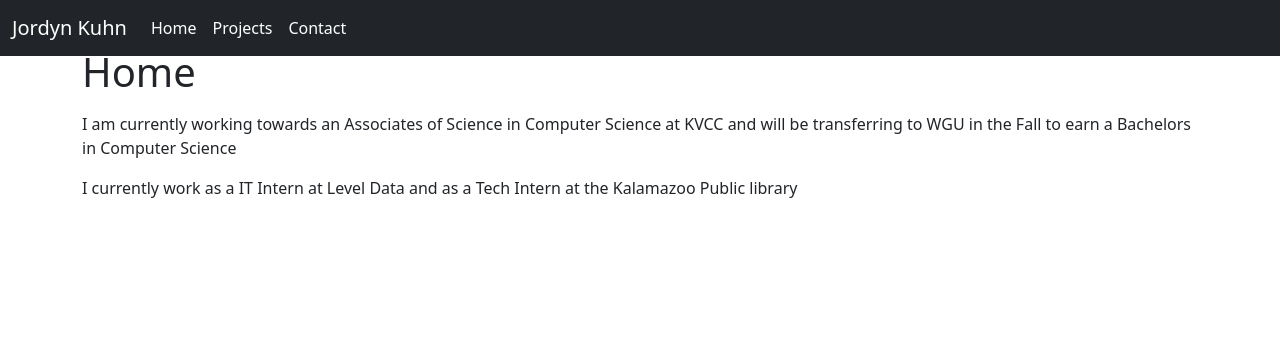
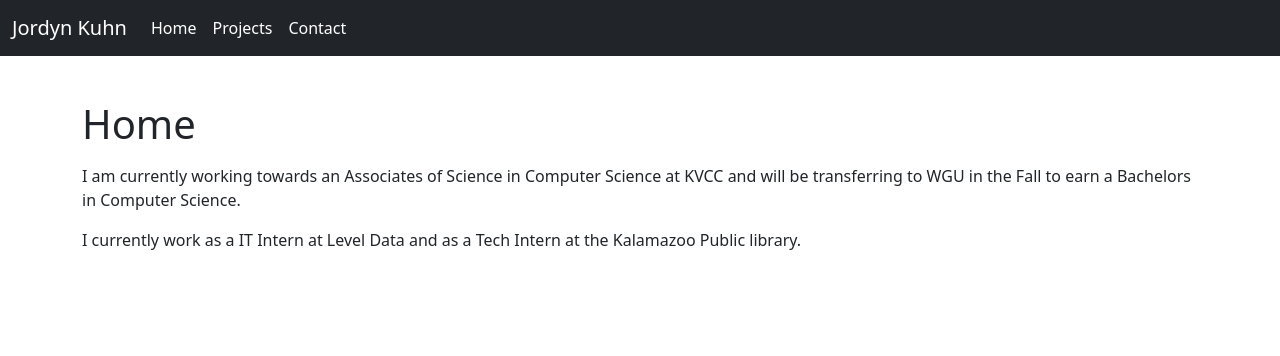
Before and after one commit to NonExistent1/django-portfolio, a Django app: page / in a window 1280 px wide. Shown: the top 356 px of the page. Run offline with Django 4.2, Linux system fonts and the light colour scheme; some libraries are stand-ins or nearby versions.

Commit message:
Fix content on pages. Add more spacing at the top of the content.

```diff
--- a/templates/base.html
+++ b/templates/base.html
@@ -13,11 +13,6 @@ CIS 218 Web Application Programming
 
     <link rel="canonical" href="https://getbootstrap.com/docs/5.2/examples/sticky-footer-navbar/">
 
-
-
-
-
-<link href="./Sticky Footer Navbar Template · Bootstrap v5.2_files/bootstrap.min.css" rel="stylesheet" integrity="sha384-rbsA2VBKQhggwzxH7pPCaAqO46MgnOM80zW1RWuH61DGLwZJEdK2Kadq2F9CUG65" crossorigin="anonymous">
 
     <!-- Favicons -->
 <link rel="apple-touch-icon" href="https://getbootstrap.com/docs/5.2/assets/img/favicons/apple-touch-icon.png" sizes="180x180">
@@ -80,6 +75,11 @@ CIS 218 Web Application Programming
         white-space: nowrap;
         -webkit-overflow-scrolling: touch;
       }
+
+      .container {
+        margin-top: 100px;
+
+      }
     </style>
 
 
@@ -112,17 +112,12 @@ CIS 218 Web Application Programming
     </div>
   </nav>
 </header>
+</body>
 
-
-<script src="./Sticky Footer Navbar Template · Bootstrap v5.2_files/bootstrap.bundle.min.js.download" integrity="sha384-kenU1KFdBIe4zVF0s0G1M5b4hcpxyD9F7jL+jjXkk+Q2h455rYXK/7HAuoJl+0I4" crossorigin="anonymous"></script>
-
-
-
-
-</body></html>
 <link href="https://cdn.jsdelivr.net/npm/bootstrap@5.2.0-beta1/dist/css/bootstrap.min.css" rel="stylesheet" integrity="sha384-0evHe/X+R7YkIZDRvuzKMRqM+OrBnVFBL6DOitfPri4tjfHxaWutUpFmBp4vmVor" crossorigin="anonymous">
 
 <script src="https://cdn.jsdelivr.net/npm/bootstrap@5.2.0-beta1/dist/js/bootstrap.bundle.min.js" integrity="sha384-pprn3073KE6tl6bjs2QrFaJGz5/SUsLqktiwsUTF55Jfv3qYSDhgCecCxMW52nD2" crossorigin="anonymous"></script>
 
+</html>
 {% block content %}
 {% endblock content %}
--- a/templates/contact.html
+++ b/templates/contact.html
@@ -7,6 +7,7 @@ CIS 218 Web Application Programming
 {% extends "base.html" %}
 
 {% block content %}
+<br>
 <main class="flex-shrink-0">
     <div class="container">
       <h1 class="mt-5">Contact Me</h1>
--- a/templates/home.html
+++ b/templates/home.html
@@ -16,12 +16,12 @@ CIS 218 Web Application Programming
             an Associates of Science in Computer
             Science at KVCC and will be transferring to
             WGU in the Fall to earn a Bachelors in Computer
-            Science
+            Science.
         </p>
 
         <p>I currently work as a IT Intern at Level Data
             and as a Tech Intern at the Kalamazoo Public
-            library
+            library.
         </p>
     </p>
     </div>
```
